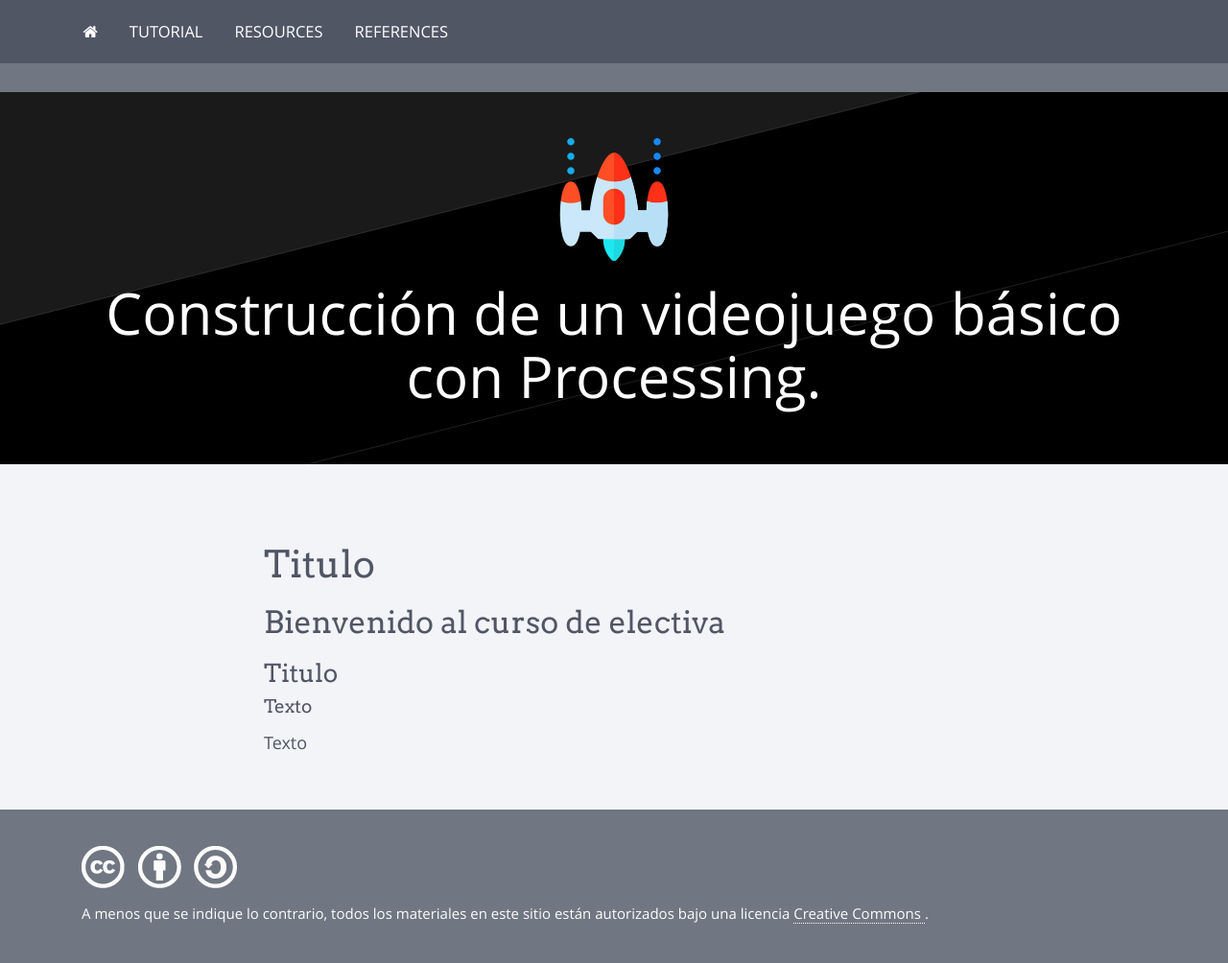
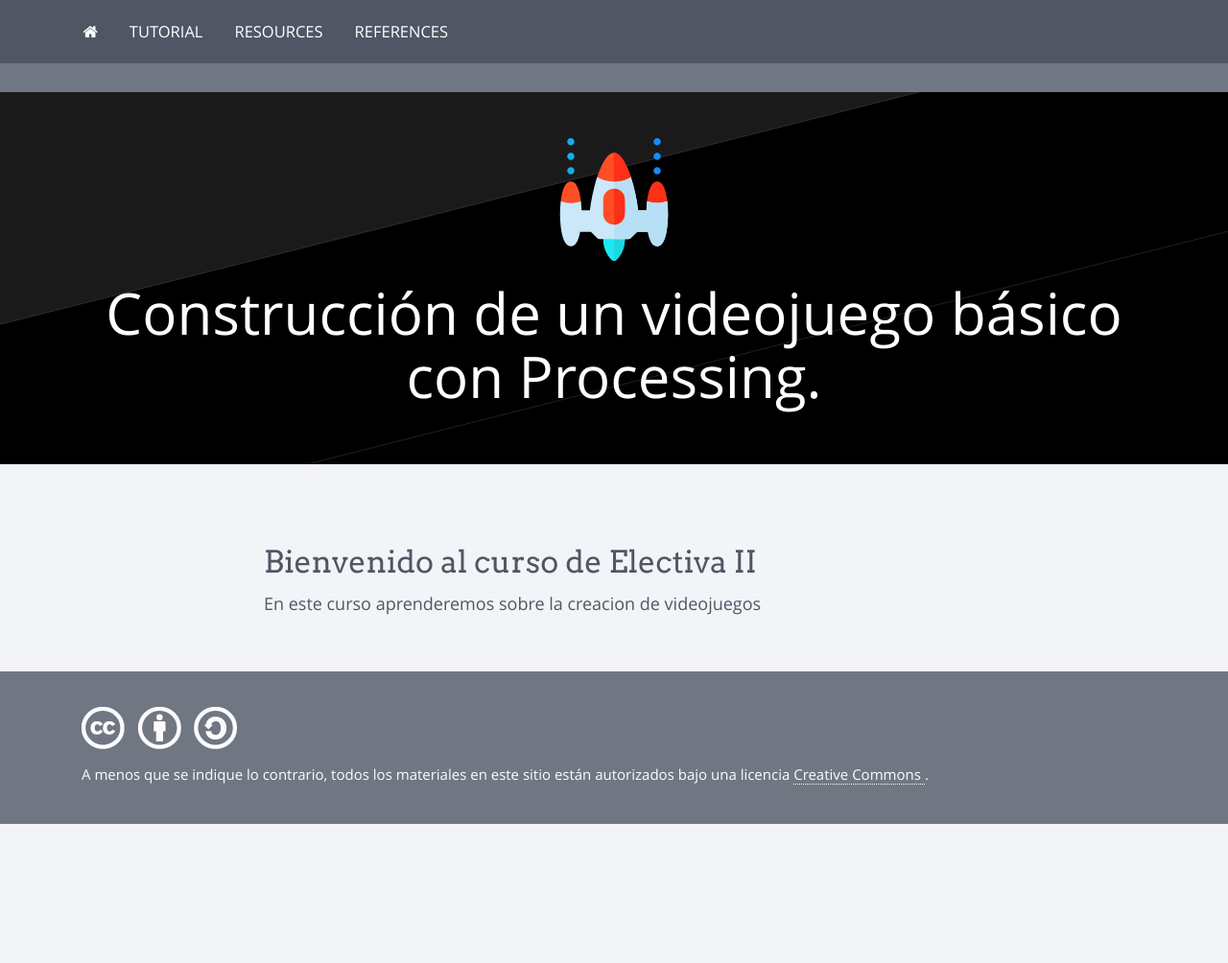
Before and after one commit to doztrock/doztrock.github.io, a Jekyll site: the page built from index.md, in a window 1280 px wide. Shown: the whole page at 96% size. Built offline with Jekyll 4.4.1, drawn with Linux system fonts in a browser that asks for light colours; nearby versions of some CDN libraries; our own code applies the rules of GitHub Pages for plain Markdown files; after the commit the page ends 900 px from its top, so only the background shows below that.

Commit message:
Update index.md

```diff
--- a/index.md
+++ b/index.md
@@ -1,14 +1,9 @@
 ---
+title: Inicio
 layout: index
 published: true
 ---
 
-# Titulo
+## Bienvenido al curso de Electiva II
 
-## Bienvenido al curso de electiva
-
-### Titulo
-
-#### Texto
-
-Texto
+En este curso aprenderemos sobre la creacion de videojuegos
```
